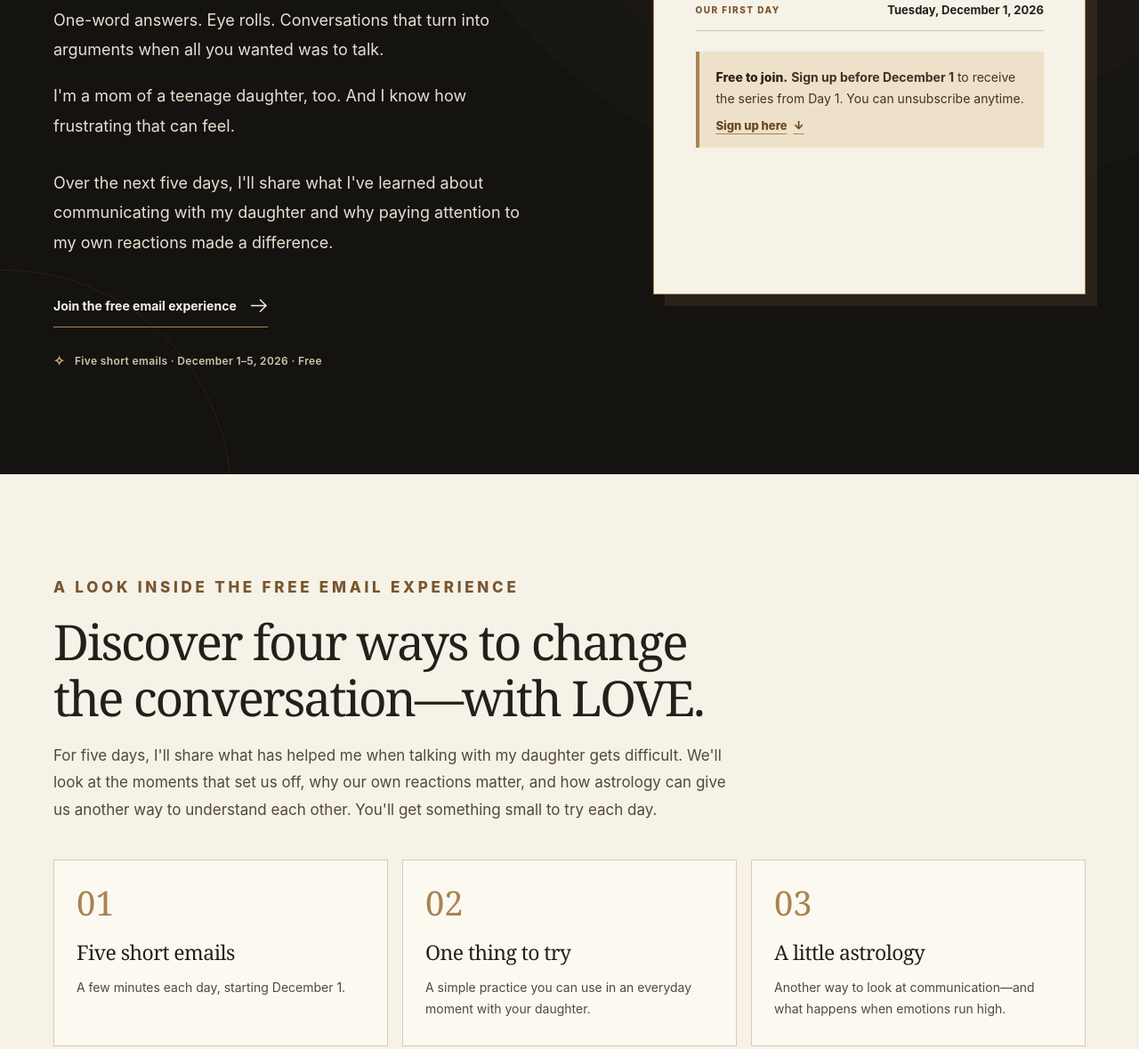
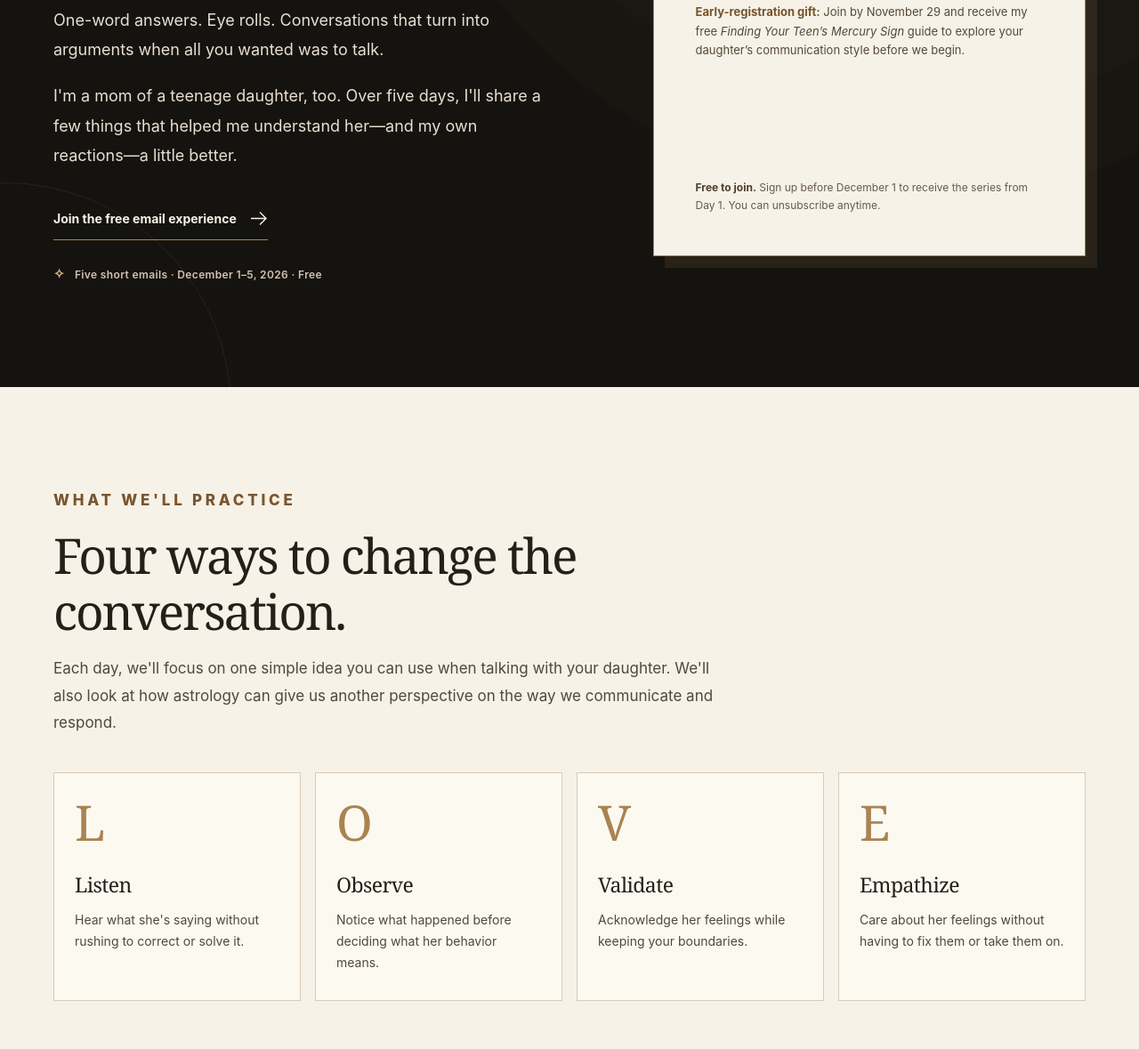
Before and after one commit to kristin-carbone/Courage-to-LOVE-Email, a plain HTML site: page index.html in a window 1280 px wide. Shown: the part 593-1772 px from the top of the page at 89% size. Drawn offline with Linux system fonts and the light colour scheme.

Commit message:
Add files via upload

```diff
--- a/index.html
+++ b/index.html
@@ -62,6 +62,8 @@
     .start-chip { border-block:1px solid #D2C6B4; padding:15px 0; margin-bottom:23px; display:flex; justify-content:space-between; align-items:center; gap:13px; }
     .start-chip span { text-transform:uppercase; font-size:10px; font-weight:800; letter-spacing:.15em; color:#76532E; }
     .start-chip strong { font-size:13px; font-weight:750; text-align:right; }
+    .bonus-note { margin:0 0 21px; color:#564838; font-size:13px; line-height:1.65; }
+    .bonus-note strong { color:#76532E; }
     .kit-embed { min-height:94px; }
     /* Kit generates the actual fields and submit button. Style its output; do not duplicate fields in this file. */
     .kit-embed .formkit-form { max-width:none !important; width:100% !important; min-width:0 !important; margin:0 !important; padding:0 !important; border:0 !important; background:transparent !important; box-shadow:none !important; color:var(--ink) !important; font-family:inherit !important; }
@@ -73,23 +75,17 @@
     .kit-embed button:hover,.kit-embed .formkit-submit:hover { background:#31271E !important; }
     .kit-embed button:focus-visible,.kit-embed input:focus-visible,.kit-embed .formkit-submit:focus-visible { outline:3px solid var(--gold) !important; outline-offset:3px !important; }
     .kit-embed .formkit-alert,.kit-embed .formkit-guarantee,.kit-embed .formkit-powered-by-convertkit-container { font-size:12px !important; line-height:1.55 !important; }
-    /* A small, high-contrast enrollment reminder and link to the real Kit form below. */
-    .signup-highlight { background:#EEE1CA; border-left:4px solid var(--gold); padding:17px 19px 16px; margin:0 0 24px; }
-    .signup-highlight p { margin:0; color:#403226; font-size:14px; line-height:1.65; }
-    .signup-highlight strong { font-weight:800; color:#2D2116; }
-    .signup-highlight .signup-deadline { font-weight:750; }
-    .signup-jump { display:inline-flex; align-items:center; gap:7px; margin-top:11px; color:#68471F; font-size:13px; font-weight:800; text-decoration:underline; text-decoration-color:var(--gold); text-underline-offset:4px; }
-    .signup-jump:hover { color:var(--black); }
-    #love-signup-form { scroll-margin-top:28px; }
+    .privacy { margin:18px 0 0; color:#675A4C; font-size:12px; line-height:1.7; }
+    .privacy strong { color:#4E3E2E; }
 
     .section { padding-block:clamp(74px,9vw,112px); }
     .section-head { max-width:760px; margin-bottom:40px; }
     .section-head .eyebrow { color:#78552F; margin:0 0 14px; }
     .section-head h2 { font-size:clamp(35px,4.6vw,55px); line-height:1.15; letter-spacing:-.038em; margin:0 0 18px; }
     .section-head p { font-size:17px; line-height:1.8; color:#51483E; margin:0; }
-    .skills { display:grid; grid-template-columns:repeat(3,minmax(0,1fr)); gap:16px; }
-    .skill { border:1px solid #D7CBB8; background:rgba(255,252,245,.7); padding:29px 25px 29px; min-height:210px; }
-    .letter { font:normal 38px/.95 Georgia,"Times New Roman",serif; color:var(--gold); margin:0 0 22px; }
+    .skills { display:grid; grid-template-columns:repeat(4,minmax(0,1fr)); gap:16px; }
+    .skill { border:1px solid #D7CBB8; background:rgba(255,252,245,.7); padding:29px 23px 30px; min-height:245px; }
+    .letter { font:normal 55px/.95 Georgia,"Times New Roman",serif; color:var(--gold); margin:0 0 28px; }
     .skill h3 { font-size:23px; letter-spacing:-.025em; margin:0 0 12px; }
     .skill p { font-size:14px; line-height:1.72; margin:0; color:#51483F; }
     .story { background:var(--paper); border-top:1px solid #E6DCCE; border-bottom:1px solid #E6DCCE; }
@@ -174,8 +170,7 @@
           <div class="eyebrow rule-label">The Courage to LOVE</div>
           <h1 id="main-title">When talking to your daughter <em>feels harder than it used to.</em></h1>
           <p class="lede">One-word answers. Eye rolls. Conversations that turn into arguments when all you wanted was to talk.</p>
-          <p class="lede">I'm a mom of a teenage daughter, too. And I know how frustrating that can feel.</p>
-          <p class="lede">Over the next five days, I'll share what I've learned about communicating with my daughter and why paying attention to my own reactions made a difference.</p>
+          <p class="lede">I'm a mom of a teenage daughter, too. Over five days, I'll share a few things that helped me understand her—and my own reactions—a little better.</p>
           <a class="hero-cta" href="#signup">Join the free email experience
             <svg width="20" height="17" viewBox="0 0 20 17" fill="none" aria-hidden="true"><path d="M1 8.5h17m-7-7 7 7-7 7" stroke="currentColor" stroke-width="1.4"/></svg>
           </a>
@@ -189,16 +184,14 @@
           <div class="start-chip" aria-label="Course start date">
             <span>Our first day</span><strong>Tuesday, December 1, 2026</strong>
           </div>
-          <div class="signup-highlight" aria-label="Free signup and start date reminder">
-            <p><strong>Free to join.</strong> <span class="signup-deadline">Sign up before December 1</span> to receive the series from Day 1. You can unsubscribe anytime.</p>
-            <a class="signup-jump" href="#love-signup-form">Sign up here <span aria-hidden="true">↓</span></a>
-          </div>
+          <p class="bonus-note"><strong>Early-registration gift:</strong> Join by November 29 and receive my free <em>Finding Your Teen’s Mercury Sign</em> guide to explore your daughter’s communication style before we begin.</p>
           <!-- LIVE KIT SIGNUP: Change fields, button text, and success/confirmation message in Kit.
                Subscribers receive the daily lessons as scheduled group broadcasts on Kit Free. -->
-          <div class="kit-embed" id="love-signup-form" aria-label="Sign up for The Courage to LOVE free email experience">
+          <div class="kit-embed" aria-label="Sign up for The Courage to LOVE free email experience">
             <script async data-uid="64ba5e9b5c" src="https://kristin-carbone33.kit.com/64ba5e9b5c/index.js"></script>
             <noscript>Enable JavaScript to see the Kit signup form.</noscript>
           </div>
+          <p class="privacy"><strong>Free to join.</strong> Sign up before December 1 to receive the series from Day 1. You can unsubscribe anytime.</p>
         </section>
       </div>
     </section>
@@ -206,14 +199,15 @@
     <section class="section" aria-labelledby="skills-title">
       <div class="shell">
         <div class="section-head">
-          <p class="eyebrow">A look inside the free email experience</p>
-          <h2 id="skills-title">Discover four ways to change the conversation—with LOVE.</h2>
-          <p>For five days, I'll share what has helped me when talking with my daughter gets difficult. We'll look at the moments that set us off, why our own reactions matter, and how astrology can give us another way to understand each other. You'll get something small to try each day.</p>
+          <p class="eyebrow">What we'll practice</p>
+          <h2 id="skills-title">Four ways to change the conversation.</h2>
+          <p>Each day, we'll focus on one simple idea you can use when talking with your daughter. We'll also look at how astrology can give us another perspective on the way we communicate and respond.</p>
         </div>
         <div class="skills">
-          <article class="skill"><div class="letter" aria-hidden="true">01</div><h3>Five short emails</h3><p>A few minutes each day, starting December 1.</p></article>
-          <article class="skill"><div class="letter" aria-hidden="true">02</div><h3>One thing to try</h3><p>A simple practice you can use in an everyday moment with your daughter.</p></article>
-          <article class="skill"><div class="letter" aria-hidden="true">03</div><h3>A little astrology</h3><p>Another way to look at communication—and what happens when emotions run high.</p></article>
+          <article class="skill"><div class="letter" aria-hidden="true">L</div><h3>Listen</h3><p>Hear what she's saying without rushing to correct or solve it.</p></article>
+          <article class="skill"><div class="letter" aria-hidden="true">O</div><h3>Observe</h3><p>Notice what happened before deciding what her behavior means.</p></article>
+          <article class="skill"><div class="letter" aria-hidden="true">V</div><h3>Validate</h3><p>Acknowledge her feelings while keeping your boundaries.</p></article>
+          <article class="skill"><div class="letter" aria-hidden="true">E</div><h3>Empathize</h3><p>Care about her feelings without having to fix them or take them on.</p></article>
         </div>
       </div>
     </section>
@@ -224,9 +218,9 @@
         <div class="story-copy">
           <p class="eyebrow">A note from Kristin</p>
           <h2 id="story-title">I've had those hard conversations, too.</h2>
-          <p>My daughter used to tell me everything. Then, somewhere along the way, that changed. I felt frustrated, hurt, and honestly, I didn't know how to reach her anymore.</p>
-          <p>I started learning more about how teens think and communicate. Astrology gave me another way to understand what was going on. But I also started noticing something about myself—how I was reacting to her.</p>
-          <p>I still don't get every conversation right. But I've learned a few things that help, especially when we aren't seeing eye to eye. And I'd love to share them with you.</p>
+          <p>There was a time when my daughter, who used to tell me everything, felt so hard to reach. I felt frustrated, hurt, and unsure what to do.</p>
+          <p>Learning about teen development, communication, and astrology helped me start seeing things differently. I also had to take a look at my own reactions.</p>
+          <p>This is what I want to share with you. Not a way to get every conversation right, but a few things you can come back to when talking feels hard.</p>
           <p class="story-signature">Blessings, Kristin</p>
         </div>
       </div>
```
